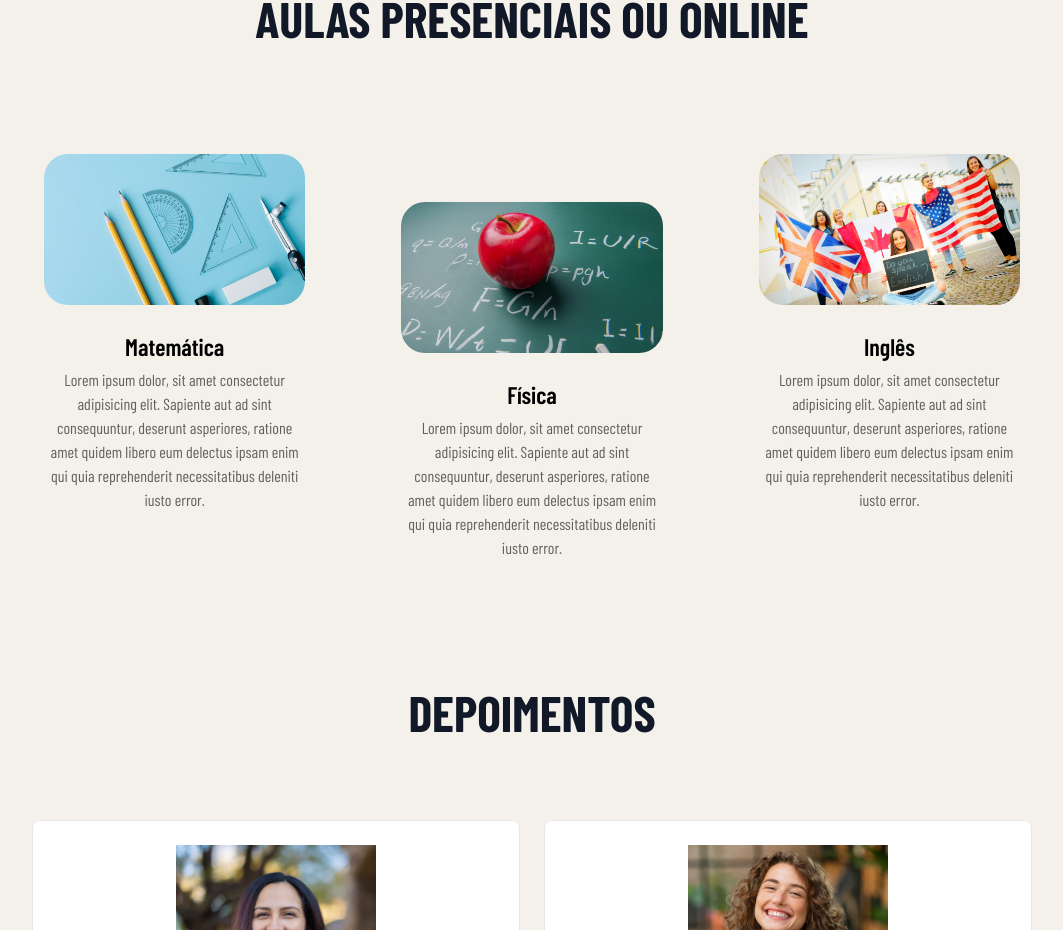
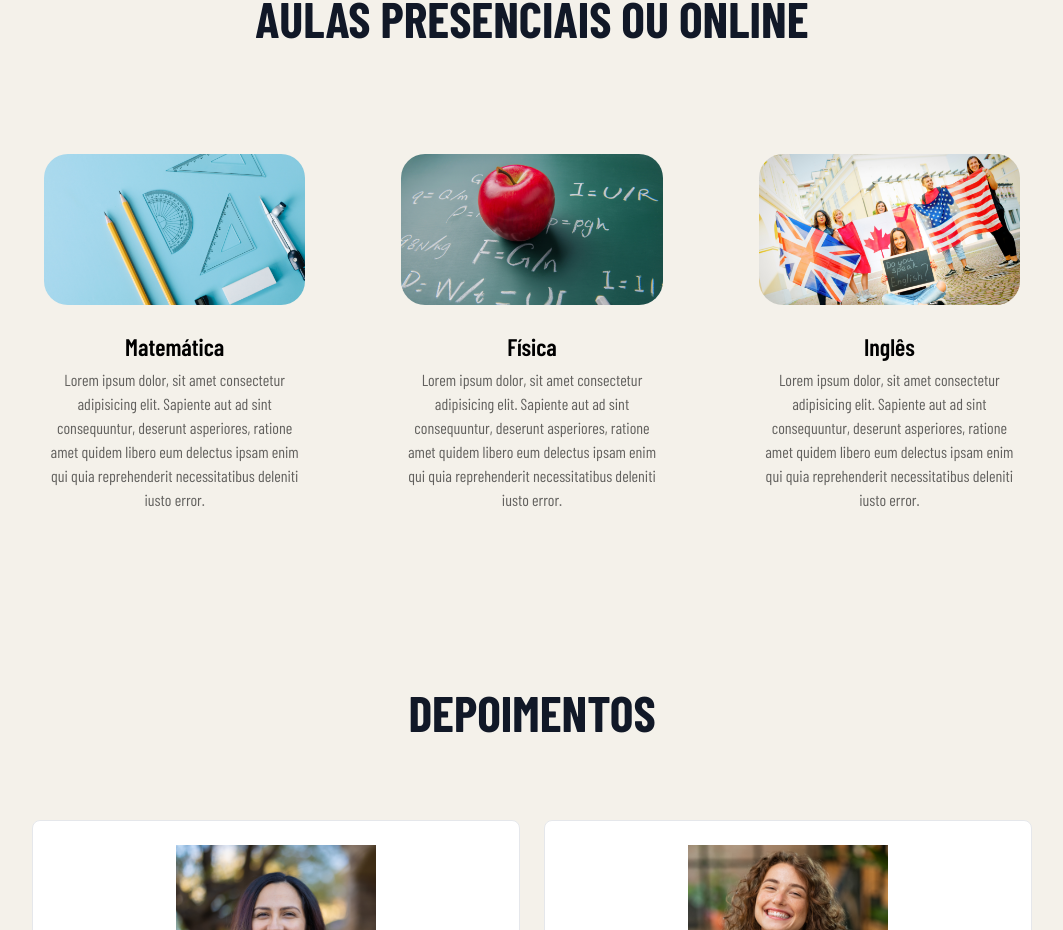
Before and after one commit to Antonio-coding/app-epa, a Next.js app: page / in a window 1280 px wide. Shown: the part 894-1824 px from the top of the page, without its empty margins (108-1171 px from the left). Built offline with nearby package versions, Linux system fonts and the light colour scheme; a web font is replaced by a local one.

Commit message:
Update index.tsx

```diff
--- a/src/app/components/Features/index.tsx
+++ b/src/app/components/Features/index.tsx
@@ -26,7 +26,7 @@ const Feature = () => {
                 </div>
                 {/* 2st card */}
                 <div>
-                    <div className="p-6 lg:translate-y-[3rem] hover:bg-white rounded-1g transition-all duration-200">
+                    <div className="p-6 hover:bg-white rounded-1g transition-all duration-200">
                         <Image src={Img2} alt="physical" className="rounded-3xl" />
                         <h1 className="mt-[1.5rem] text-center text-[24px] text-black font-semibold">Física</h1>
                         <p className="mt-[0.2rem] text-black text-opacity-60 text-center ">Lorem ipsum dolor, sit amet consectetur adipisicing elit. Sapiente aut ad sint consequuntur, deserunt asperiores,
```
